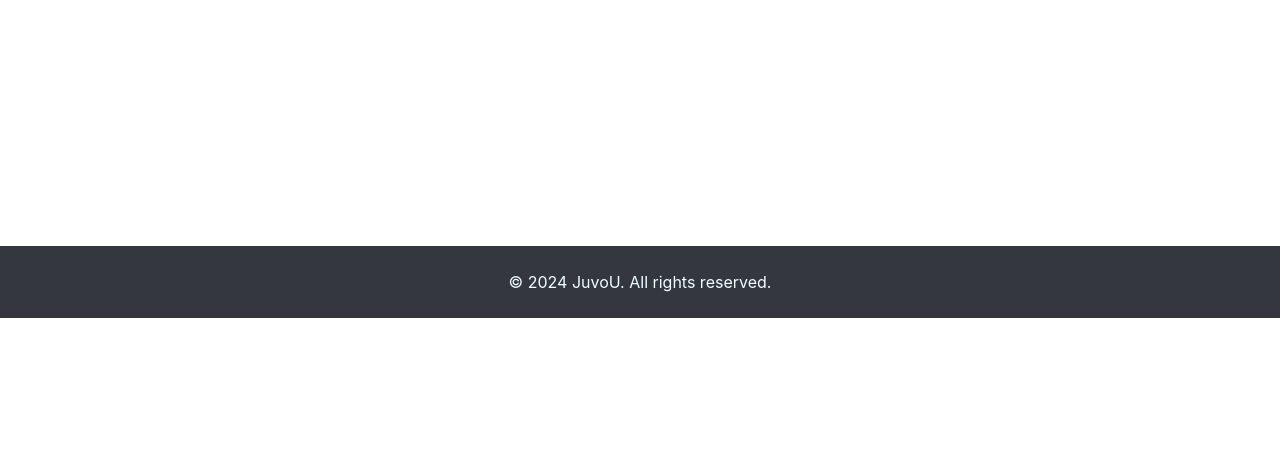
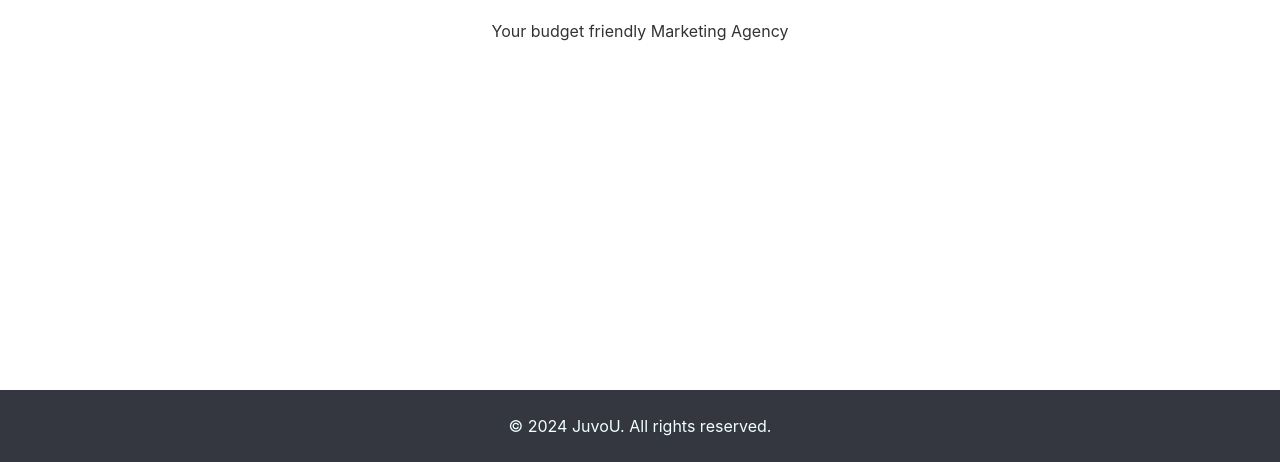
Before and after one commit to OsmanArshid/Experimental_juvou, a React app: page / in a window 1280 px wide. Shown: the part 482-944 px from the top of the page. Before the commit the page ends 800 px from the top, so only its background shows below. Built offline with nearby package versions, Linux system fonts and the light colour scheme.

Commit message:
working things around

```diff
--- a/src/main/App.js
+++ b/src/main/App.js
@@ -1,17 +1,16 @@
 
 import Navbar from "../components/Navbar";
-//import Home from "../components/Home";
+import Home from "../components/Home";
 import MyFooter from "../components/Footer";
-import "../main/App.css";
-
 
 function App() {
   return (
    <div>
     <Navbar />
-    <header className="header">
+    <Home />
+    {/* <header className="header">
       <h1 className="welcome"> Welcome to JuvoU </h1>
-    </header>
+    </header> */}
     <MyFooter />
    </div>
   );
--- a/src/styles/Footer.css
+++ b/src/styles/Footer.css
@@ -2,8 +2,8 @@
     text-align: center;
     padding: 10px 0;
     background-color:#343640;
-    position: fixed;
-    bottom: 0;
+    /* position: fixed;
+    bottom: 0; */
     width: 100%;
   }
 
--- a/src/styles/Home.css
+++ b/src/styles/Home.css
@@ -1,4 +1,10 @@
 
-.home {
-align-items: center;
+#home {
+    display: flex;
+    flex-direction: column;
+    justify-content: center;
+    align-items: center;
+    height: 100vh;
+    text-align: center;
+    color: #333;
 }
```
